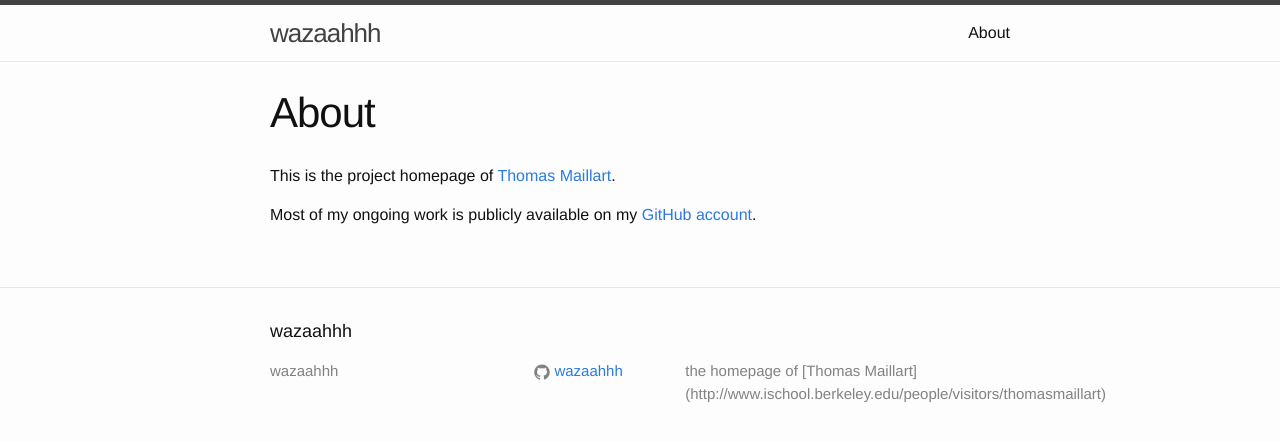
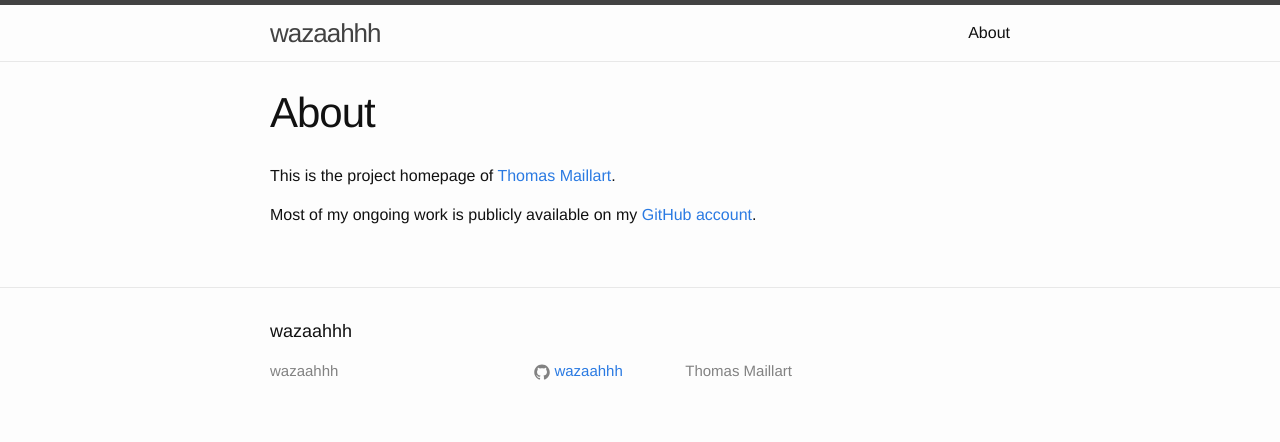
Before and after one commit to wazaahhh/wazaahhh.github.io, a Jekyll site: the page built from about.md, in a window 1280 px wide. Shown: the top 442 px of the page. Built offline with Jekyll 4.4.1, drawn with Linux system fonts in a browser that asks for light colours.

Commit message:
Update _config.yml

```diff
--- a/_config.yml
+++ b/_config.yml
@@ -2,7 +2,7 @@
 title: wazaahhh
 #email: your-email@domain.com
 description: > # this means to ignore newlines until "baseurl:"
-  the homepage of [Thomas Maillart](http://www.ischool.berkeley.edu/people/visitors/thomasmaillart)
+  Thomas Maillart
 baseurl: "" # the subpath of your site, e.g. /blog/
 url: "http://wazaahhh.github.io/" # the base hostname & protocol for your site
 #twitter_username: jekyllrb
```
